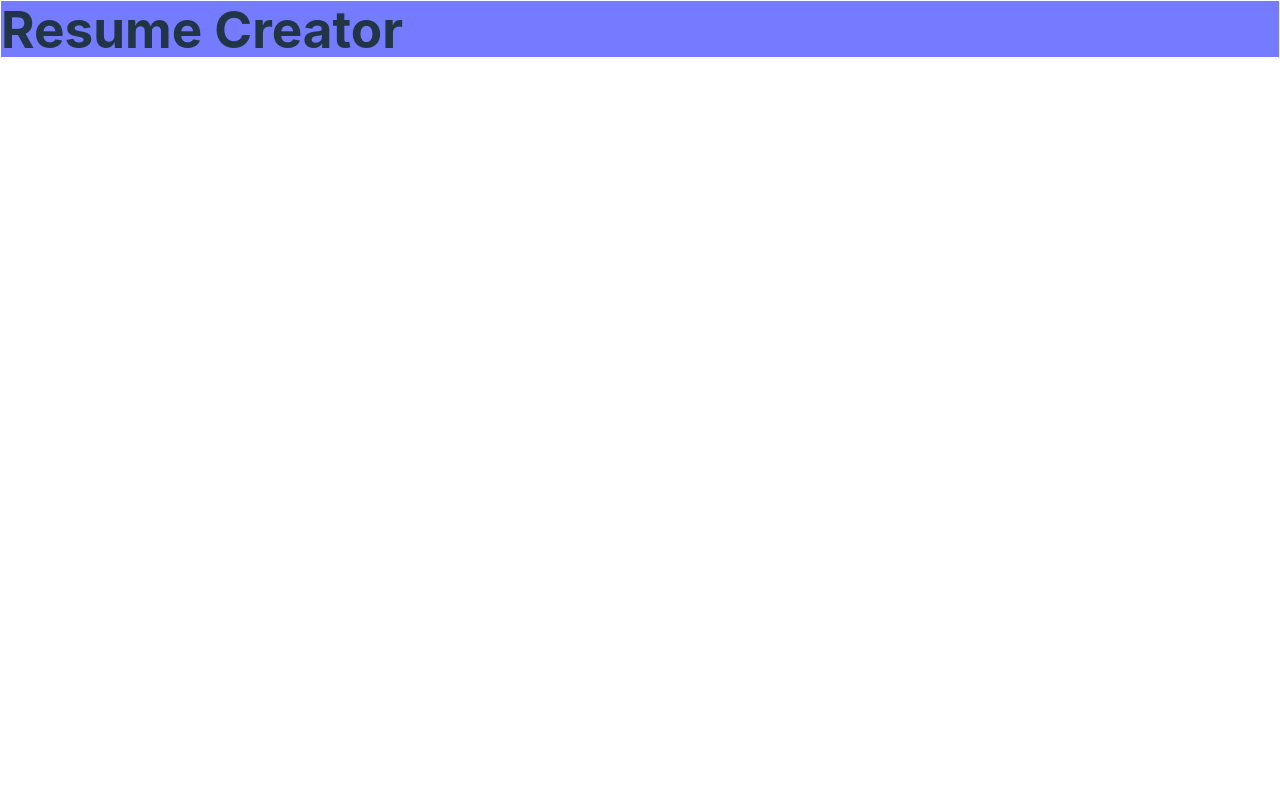
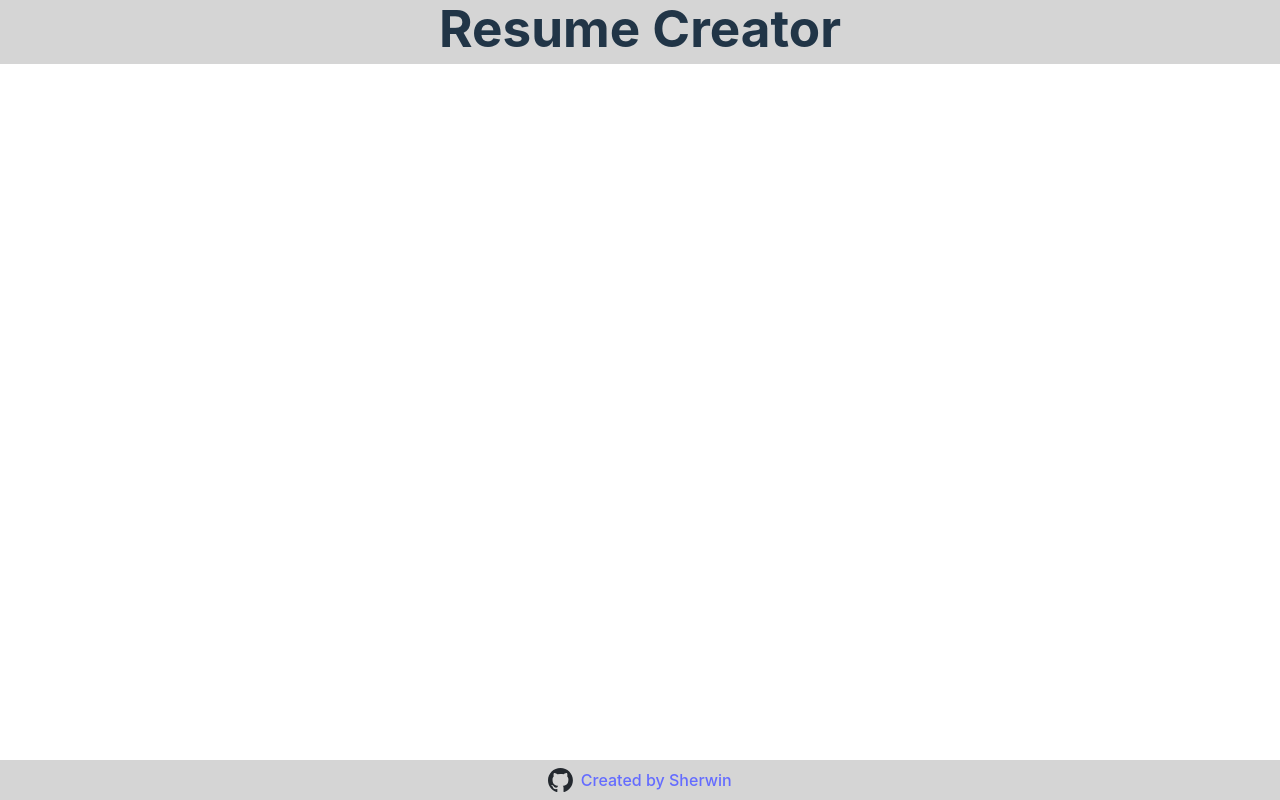
Before and after one commit to SherwinDistor/odin-cv-application, a React (Vite) app: page / in a window 1280 px wide. Built offline with nearby package versions, Linux system fonts and the light colour scheme.

Commit message:
Add footer

```diff
--- a/src/App.jsx
+++ b/src/App.jsx
@@ -3,11 +3,13 @@
 // import viteLogo from '/vite.svg'
 
 import Header from "./Header.jsx";
+import Footer from "./Footer.jsx";
 
 function App() {
   return (
     <>
       <Header />
+      <Footer />
     </>
   );
 }
--- /dev/null
+++ b/src/Footer.jsx
@@ -0,0 +1,18 @@
+import githubLogo from "/github-mark.svg";
+
+function Footer() {
+  return (
+    <footer>
+      <img src={githubLogo} alt="GitHub Logo" />
+      <a
+        className="footer-link"
+        href="https://github.com/SherwinDistor/odin-cv-application"
+        target="_blank"
+      >
+        Created by Sherwin
+      </a>
+    </footer>
+  );
+}
+
+export default Footer;
--- a/src/index.css
+++ b/src/index.css
@@ -4,8 +4,11 @@
   font-weight: 400;
 
   color-scheme: light dark;
-  color: rgba(255, 255, 255, 0.87);
-  background-color: #242424;
+  /* color: rgba(255, 255, 255, 0.87);
+  background-color: #242424; */
+
+  color: #213547;
+  background-color: #ffffff;
 
   font-synthesis: none;
   text-rendering: optimizeLegibility;
@@ -35,15 +38,16 @@ body {
 }
 
 header {
-  border: 1px solid white;
-  background-color: #747bff;
+  background-color: #d5d5d5;
   width: 100vw;
+  height: 4rem;
 }
 
 h1 {
   font-size: 3.2em;
   line-height: 1.1;
-  margin: 0;
+  margin: auto;
+  text-align: center;
 }
 
 button {
@@ -65,7 +69,7 @@ button:focus-visible {
   outline: 4px auto -webkit-focus-ring-color;
 }
 
-@media (prefers-color-scheme: light) {
+/* @media (prefers-color-scheme: light) {
   :root {
     color: #213547;
     background-color: #ffffff;
@@ -76,4 +80,20 @@ button:focus-visible {
   button {
     background-color: #f9f9f9;
   }
+} */
+footer img {
+  height: 1.5rem;
 }
+
+footer {
+  position: absolute;
+  bottom: 0%;
+  height: 2.5rem;
+  width: 100%;
+  background-color: #d5d5d5;
+  /* text-align: center; */
+  display: flex;
+  justify-content: center;
+  align-items: center;
+  gap: 0.5rem;
+}
```
Also changed, not shown: public/github-mark.svg (added).
